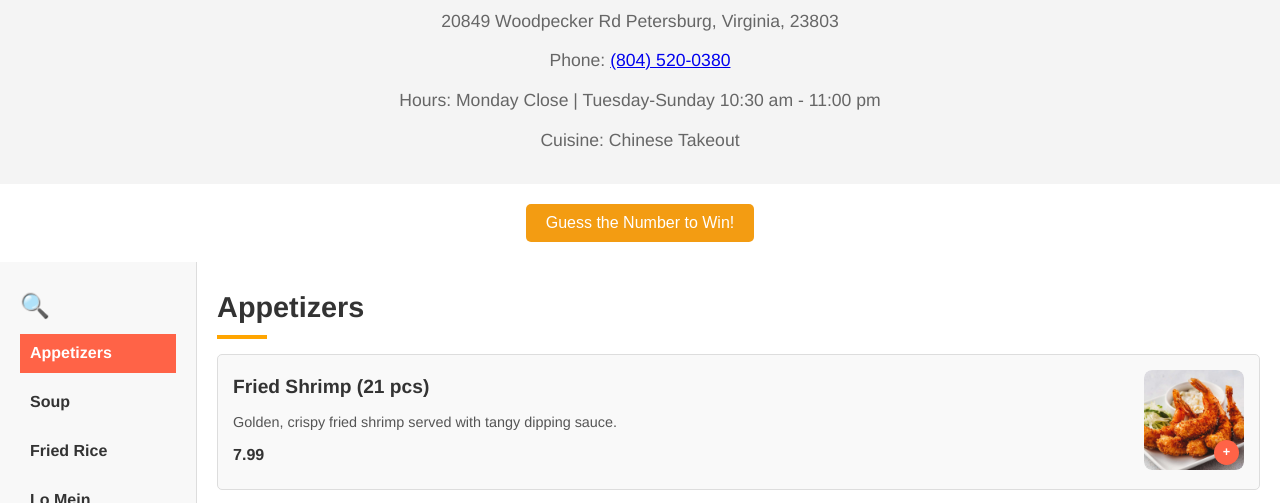
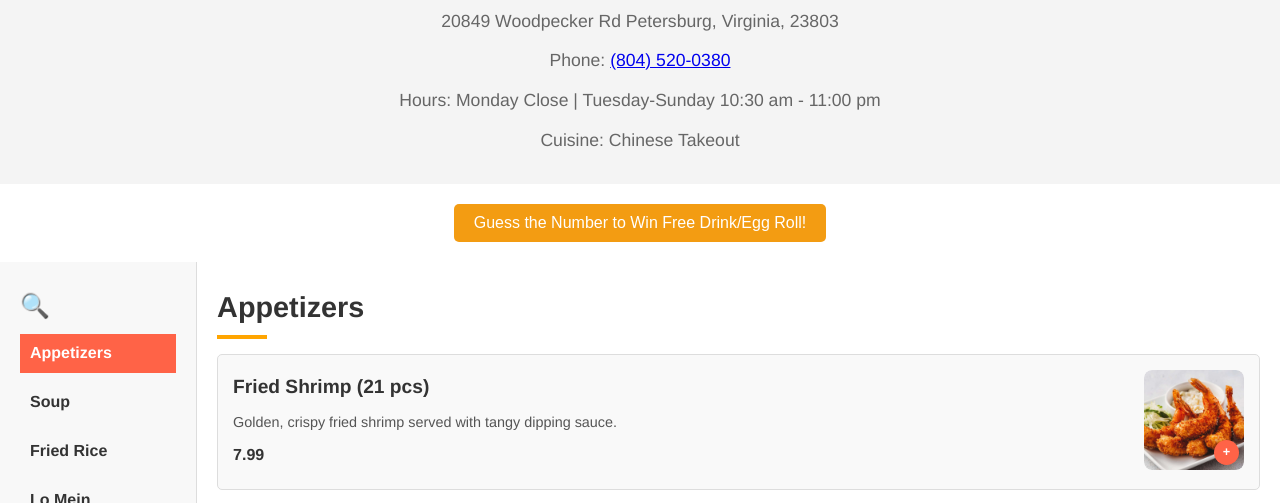
Before and after one commit to webnestchva/webnestbusiness, a plain HTML site: page Top's China/index.html in a window 1280 px wide. Shown: the part 597-1100 px from the top of the page. Drawn offline with Linux system fonts and the light colour scheme.

Commit message:
Update index.html

```diff
--- a/Top's China/index.html
+++ b/Top's China/index.html
@@ -50,7 +50,7 @@
     <!-- Guess the Number Button -->
     <div id="guess-game-container">
       <button id="guess-game-button" onclick="showGuessGame()">
-        Guess the Number to Win!
+        Guess the Number to Win Free Drink/Egg Roll!
       </button>
     </div>
 
```
